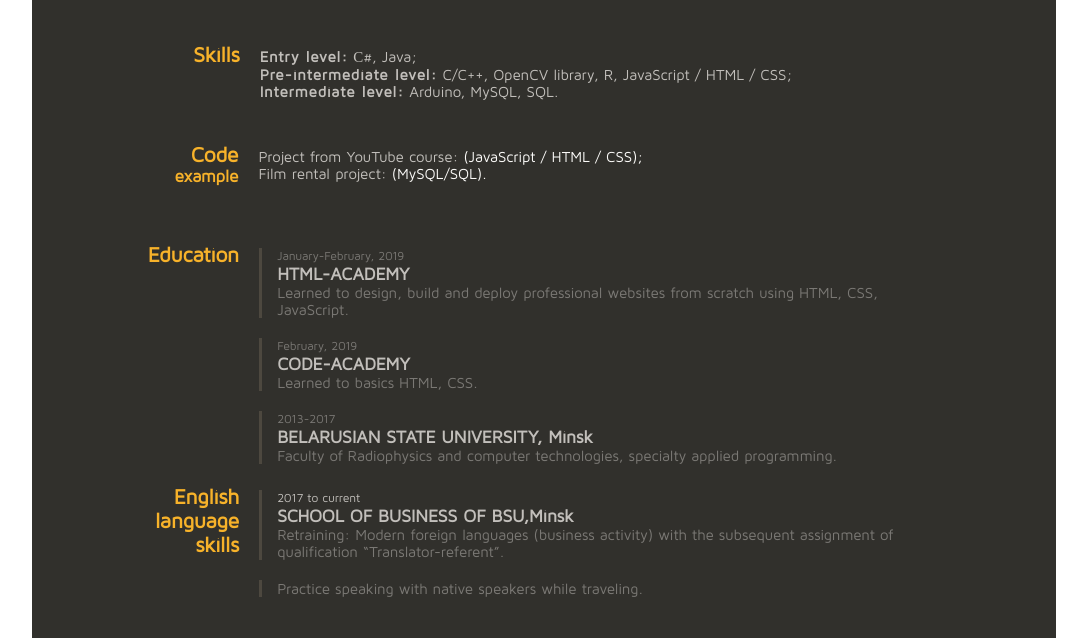
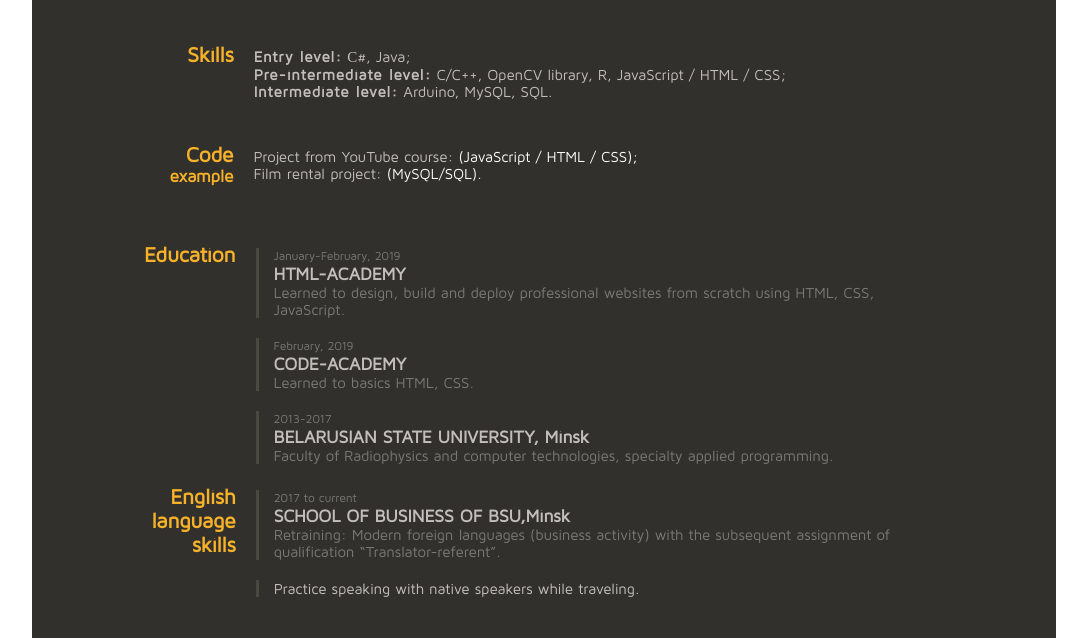
Before and after one commit to Deeamon/rsschool-2019Q1-cv, a plain HTML site: page index.html in a window 1280 px wide. Shown: the part 496-1134 px from the top of the page, without its empty margins (96-1183 px from the left). Drawn offline with Linux system fonts and the light colour scheme.

Commit message:
fix: fix size size of the paragraph

```diff
--- a/css/style.css
+++ b/css/style.css
@@ -175,22 +175,22 @@ header, main, footer{
 .wrapper main .Summary .example .list-code,
 .wrapper main .Summary .education .list-education,
 .wrapper main .Summary .english .list-edu{
-    width: 635px;
+    width: 647px;
     list-style: none;
     font-size: 15px;
     padding-top: 6px;
 }
 
 .wrapper main .Summary .education .list-education{
-    width: 681px;
+    width: 700px;
 }
 
 .wrapper main .Summary .example .list-code{
-    width: 655px;
+    width: 665px;
 }
 
 .wrapper main .Summary .english .list-edu{
-    width: 674px;
+    width: 681px;
 }
 
 .wrapper main .Summary .example .list-code li a {
@@ -230,6 +230,11 @@ header, main, footer{
 .wrapper main .Summary .education .list-education li .period,
 .wrapper main .Summary .english .list-edu li .period{
     font-size: 12px;
+    opacity: 0.5;
+}
+
+.wrapper main .Summary .english .list-edu li .add-info{
+    font-size: 15px;
 }
 
 .wrapper main .Summary .education .list-education li h3 a,
--- a/index.html
+++ b/index.html
@@ -100,7 +100,7 @@
                             <h3><a href="http://www.sbmt.bsu.by/category/sovremenniy_inostranniy_yazik" target="_blank">School of business of BSU</a>,Minsk</h3>
                             <p class="info">Retraining: Modern foreign languages (business activity) with the subsequent assignment of qualification “Translator-referent”.</p>
                         </li>
-                        <li><p class="info">Practice speaking with native speakers while traveling.</p></li>
+                        <li><p class="add-info">Practice speaking with native speakers while traveling.</p></li>
                     </ul>
                 </article>
             </section>
```
